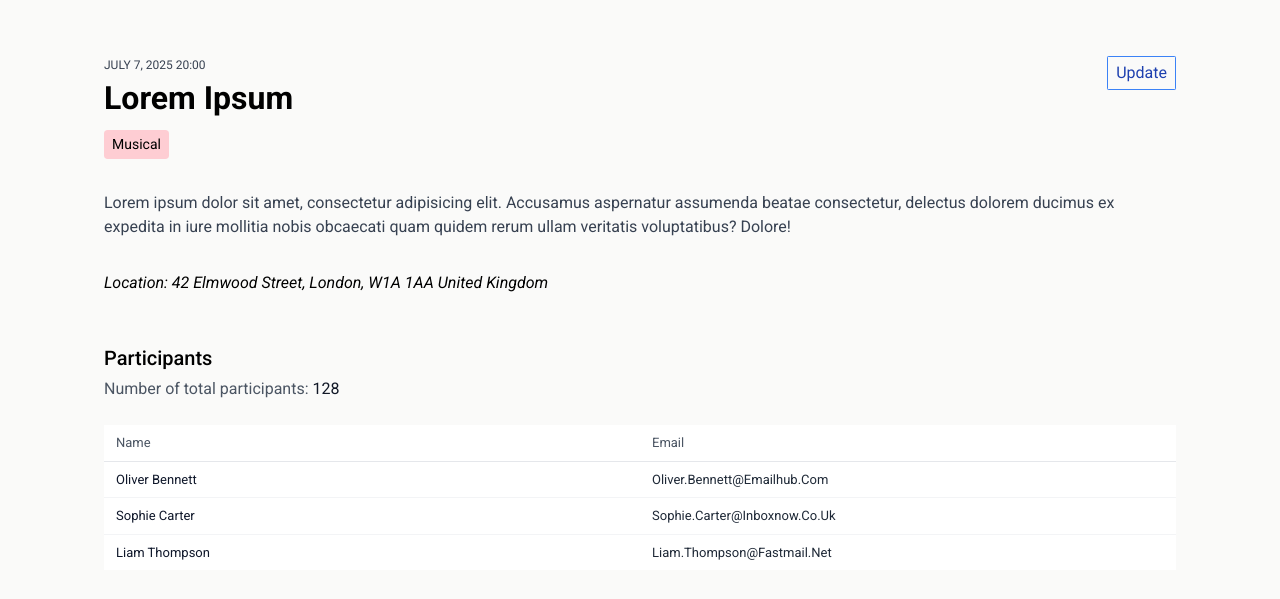
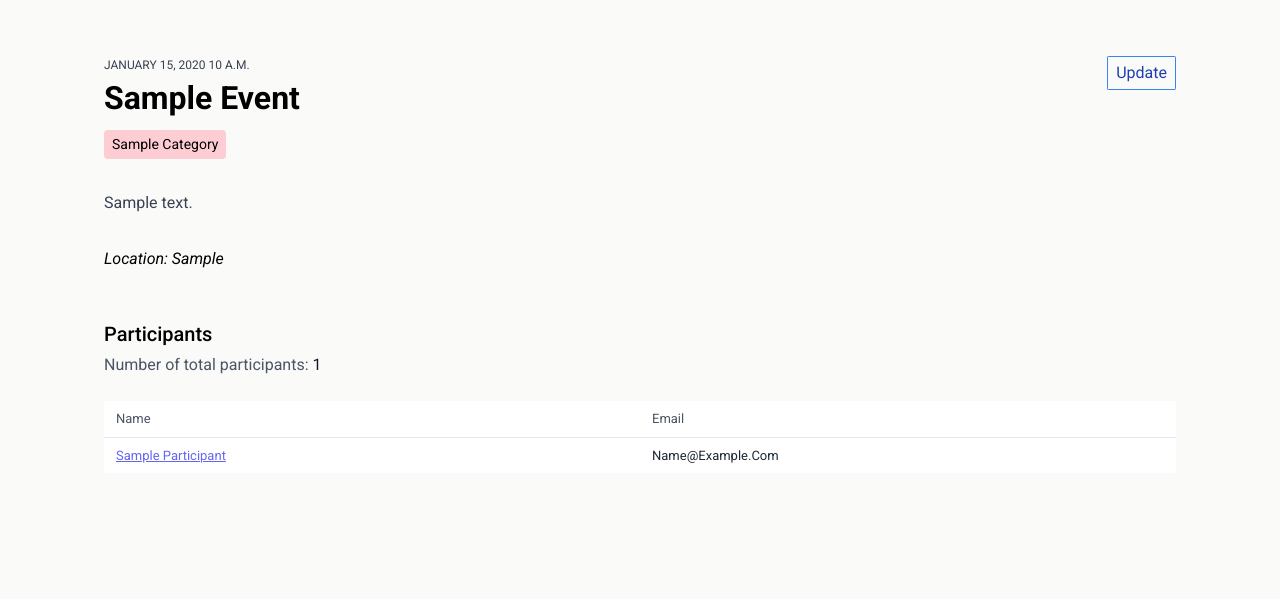
Before and after one commit to Mesbah214/event_management, a Django app: template events/templates/details_event.html in a window 1280 px wide. Shown: the part 64-663 px from the top of the page. Run offline with Django 5.2, Linux system fonts and the light colour scheme; tables that the repository leaves empty hold one stand-in row (values such as "Sample post"); the template is opened without the code that fills it: values that come from a table or form of the project are taken from there, most other values are stand-ins (such as "Sample title", 1, 10 or a date in 2020).

Commit message:
feat: added event details

```diff
--- a/events/templates/details_event.html
+++ b/events/templates/details_event.html
@@ -5,37 +5,31 @@
     <div class="flex justify-between items-start">
         <div>
             <div class="uppercase text-light text-gray-700 text-[1.2rem]">
-                <time datetime="2025-07-07">july 7, 2025</time>
-                <time datetime="20:00">20:00</time>
+                <time datetime="{{ event.date|date:'Y-m-d' }}">{{ event.date|date:"F j, Y" }}</time>
+                <time datetime="{{ event.time|time:'H:i' }}">{{ event.time }}</time>
             </div>
 
-            <h1 class="text-[2.4rem] font-bold md:text-[3.2rem] capitalize">lorem ipsum</h1>
-            <p class="text-[1.4rem] capitalize bg-rose-200 inline-block px-[.8rem] py-[.4rem] rounded-md mt-[.8rem]">musical</p>
+            <h1 class="text-[2.4rem] font-bold md:text-[3.2rem] capitalize">{{ event.name }}</h1>
+            <p class="text-[1.4rem] capitalize bg-rose-200 inline-block px-[.8rem] py-[.4rem] rounded-md mt-[.8rem]">{{ event.category }}</p>
         </div>
-        <button class="cursor-pointer border border-blue-500 px-[.8rem] py-[.4rem] rounded-sm capitalize text-blue-800">update</button>
+        <a href="{% url "update-event" event.id %}" class="cursor-pointer border border-blue-500 px-[.8rem] py-[.4rem] rounded-sm capitalize text-blue-800">update</a>
     </div>
-    <p class="text-gray-700 mt-[3.2rem]">Lorem ipsum dolor sit amet, consectetur adipisicing elit. Accusamus aspernatur assumenda beatae consectetur, delectus dolorem ducimus ex expedita in iure mollitia nobis obcaecati quam quidem rerum ullam veritatis voluptatibus? Dolore!</p>
-    <address class="mt-[3.2rem]"><span class="capitalize">location: </span>42 Elmwood Street, London, W1A 1AA United Kingdom</address>
+    <p class="text-gray-700 mt-[3.2rem]">{{ event.description }}</p>
+    <address class="mt-[3.2rem]"><span class="capitalize">location: </span>{{ event.location }}</address>
     <div class="mt-[4.8rem]">
         <h2 class="capitalize font-medium text-[2rem]">participants</h2>
-        <p class="text-gray-600 mt-[.4rem]">Number of total participants: <span class="text-gray-900">128</span></p>
+        <p class="text-gray-600 mt-[.4rem]">Number of total participants: <span class="text-gray-900">{{ num_par }}</span></p>
         <div class="mt-[2.4rem] rounded-md">
             <div class="grid grid-cols-2 bg-white py-[.8rem] border-b border-gray-200">
                 <h4 class="capitalize text-[1.3rem] text-gray-600 px-[1.2rem]">name</h4>
                 <p class="capitalize text-[1.3rem] text-gray-600 px-[1.2rem]">email</p>
             </div>
+            {% for participant in event.participant_set.all %}
             <div class="grid grid-cols-2 bg-white py-[.8rem] [&:not(:last-child)]:border-b border-gray-100">
-                <p class="text-slate-900 capitalize text-[1.3rem] px-[1.2rem]">Oliver Bennett</p>
-                <p class="capitalize text-[1.3rem] text-gray-800 px-[1.2rem] break-words">oliver.bennett@emailhub.com</p>
+                <a href="#" class="text-indigo-500 underline capitalize text-[1.3rem] px-[1.2rem]">{{ participant.name }}</a>
+                <p class="capitalize text-[1.3rem] text-gray-800 px-[1.2rem] break-words">{{ participant.email }}</p>
             </div>
-            <div class="grid grid-cols-2 bg-white py-[.8rem] [&:not(:last-child)]:border-b border-gray-100">
-                <p class="text-slate-900 capitalize text-[1.3rem] px-[1.2rem]">Sophie Carter</p>
-                <p class="capitalize text-[1.3rem] text-gray-800 px-[1.2rem] break-words">sophie.carter@inboxnow.co.uk</p>
-            </div>
-            <div class="grid grid-cols-2 bg-white py-[.8rem] [&:not(:last-child)]:border-b border-gray-100">
-                <p class="text-slate-900 capitalize text-[1.3rem] px-[1.2rem]">Liam Thompson</p>
-                <p class="capitalize text-[1.3rem] text-gray-800 px-[1.2rem] break-words">liam.thompson@fastmail.net</p>
-            </div>
+            {% endfor %}
         </div>
     </div>
 </div>
--- a/events/templates/home.html
+++ b/events/templates/home.html
@@ -85,7 +85,7 @@
             {% if events %}
             {% for event in events %}
             <div class="grid grid-cols-3 bg-white py-[.8rem] [&:not(:last-child)]:border-b border-gray-100">
-                <a class="text-indigo-500 capitalize text-[1.3rem] px-[1.2rem]" href="#" title="Bijoy 71">{{ event.name }}</a>
+                <a href={% url "details-event" event.id %} class="text-indigo-500 capitalize text-[1.3rem] px-[1.2rem]" href="#" title="Bijoy 71">{{ event.name }}</a>
                 <a class="capitalize text-[1.3rem] text-gray-800 px-[1.2rem]">{{ event.category }}</a>
                 <p class="capitalize text-[1.3rem] text-gray-800 px-[1.2rem]">{{ event.num_par }}</p>
             </div>
--- a/events/urls.py
+++ b/events/urls.py
@@ -1,11 +1,12 @@
 from django.urls import path
-from events.views import all_events, dashboard, categories, new_event, details_event, participants
+from events.views import all_events, dashboard, categories, new_event, details_event, participants, update_event
 
 urlpatterns = [
     path('dashboard/', dashboard, name='dashboard'),
     path('events/', all_events, name='events'),
     path('new-event/', new_event, name='new-event'),
-    path('details-event/', details_event, name='details-event'),
+    path('update-event/<int:id>/', update_event, name='update-event'),
+    path('details-event/<int:id>/', details_event, name='details-event'),
     path('participants/', participants, name='participants'),
     path('categories/', categories, name='categories'),
 ]
```
Also changed, not shown: events/forms.py (+6 -1 lines), events/views.py (+22 -4 lines).
